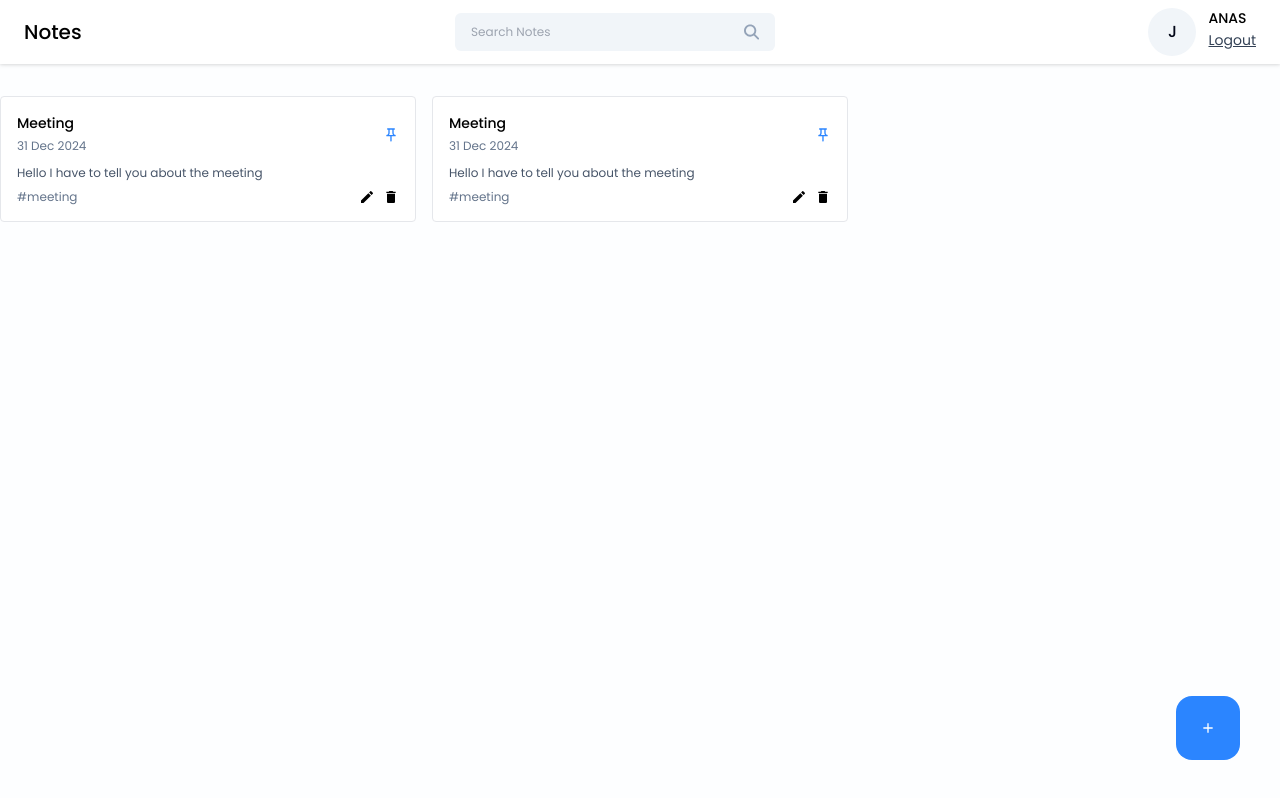
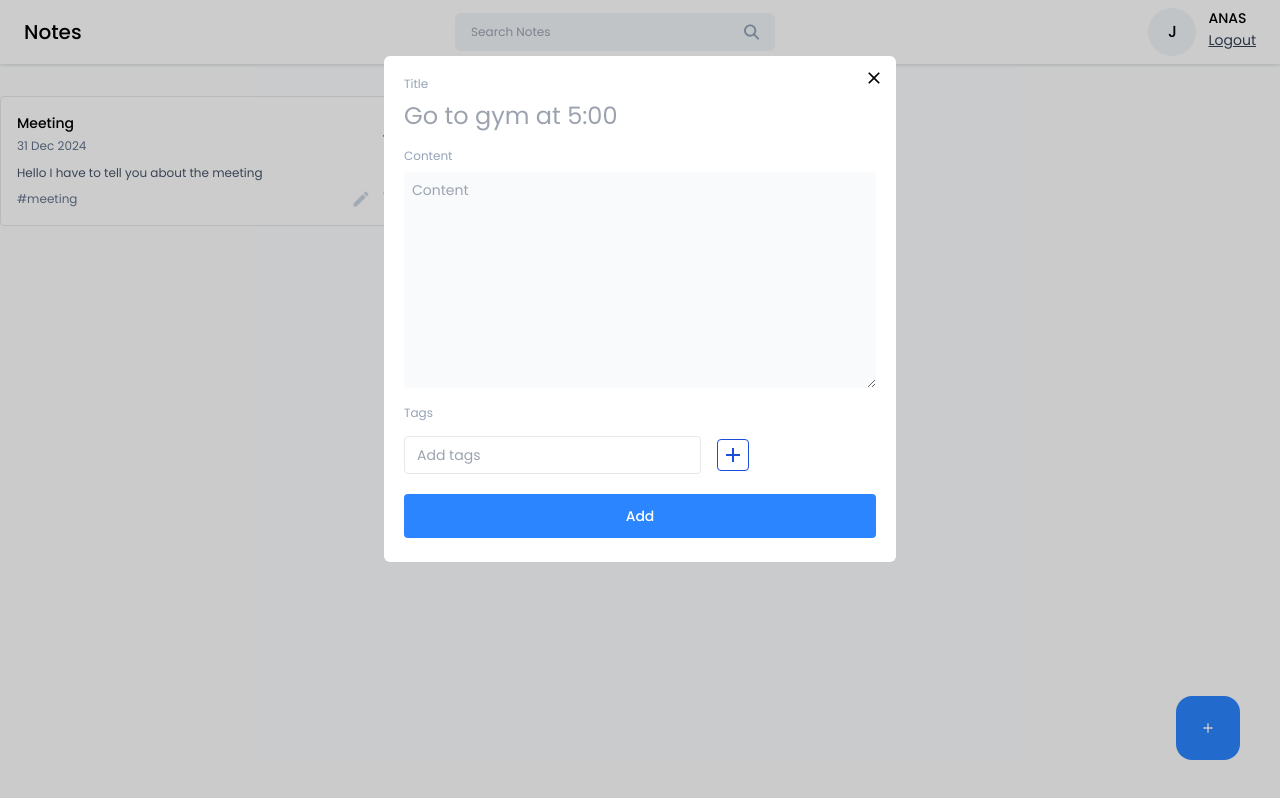
Before and after one commit to MoAnasSiddiqui/book-store-mern-project, a React app in the folder frontend/: page /dashboard in a window 1280 px wide. Both pictures are taken after a click on the button 1208 px from the left and 728 px from the top of the page. Built offline with nearby package versions, Linux system fonts and the light colour scheme; the HTML template or start-up script is replaced by a standard one.

Commit message:
added new feature to edit and add new notes

```diff
--- /dev/null
+++ b/frontend/src/components/Input/TagInput.jsx
@@ -0,0 +1,61 @@
+import React, { useState } from 'react'
+import { MdAdd, MdClose } from "react-icons/md"
+
+const TagInput = ({ tags, setTags }) => {
+
+    const [inputValue, setInputValue] = useState("")
+
+    const handleInputChange = (e) => {
+        setInputValue(e.target.value);
+    }
+
+    const addNewTag = () => {
+        if (inputValue.trim() != "") {
+            setTags([...tags, inputValue.trim()]);
+            setInputValue("")
+        }
+    }
+
+    const handleKeyDown = (e) => {
+        if (e.key === "Enter") {
+            addNewTag();
+        }
+    }
+
+    const handleRemoveTag = (tagToRemove) => {
+        setTags(tags.filter((tag) => tag !== tagToRemove));
+    }
+
+    return (
+        <div>
+            {tags?.length > 0 && (
+                <div className='flex items-center gap-2 flex-wrap mt-2'>
+                    {tags.map((tag, index) => (
+                        <span key={index} className='flex items-center gap-2 text-sm text-slate-900 bg-slate-100 px-3 py-1 rounded'>
+                            # {tag}
+                            <button onClick={() => { handleRemoveTag(tag) }}>
+                                <MdClose />
+                            </button>
+                        </span>
+                    ))}
+                </div>
+            )}
+
+            <div className='flex items-center gap-4 mt-3'>
+                <input type="text"
+                    value={inputValue}
+                    placeholder='Add tags'
+                    className='text-sm bg-transparent border px-3 py-2 rounded outline-none'
+                    onChange={handleInputChange}
+                    onKeyDown={handleKeyDown} />
+
+                <button className='w-8 h-8 flex items-center justify-center rounded border border-blue-700 hover:bg-blue-700'
+                    onClick={addNewTag} >
+                    <MdAdd className="text-2xl text-blue-700 hover:text-white" />
+                </button>
+            </div>
+        </div >
+    )
+}
+
+export default TagInput
--- a/frontend/src/index.css
+++ b/frontend/src/index.css
@@ -25,7 +25,12 @@
         @apply w-full text-sm bg-primary text-white p-2 rounded my-1 hover:bg-blue-600;
     }
 
-    /* .icon-btn{
+    .icon-btn{
         @apply text-xl text-slate-300 cursor-pointer hover:text-primary;
-    } */
+    }
+
+    .input-label {
+        @apply text-xs text-slate-400;
+    }
+
 }
--- a/frontend/src/pages/Home/AddEditNotes.jsx
+++ b/frontend/src/pages/Home/AddEditNotes.jsx
@@ -1,11 +1,79 @@
-import React from 'react'
+import React, { useState } from 'react'
+import TagInput from '../../components/Input/TagInput'
+import { MdClose } from "react-icons/md"
 
-const AddEditNotes = () => {
-  return (
-    <div>
+const AddEditNotes = ({ noteData, type, onClose }) => {
 
-    </div>
-  )
+    const [title, setTitle] = useState("")
+    const [content, setContent] = useState("")
+    const [tags, setTags] = useState([])
+    const [error, setError] = useState(null);
+
+    const addNewNote= async () => {};
+
+    const editNote = async () => {};
+
+    const handleAddNote = () => {
+        if (!title) {
+            setError("Please enter the title")
+            return;
+        }
+        if (!content) {
+            setError("Please enter the content")
+            return;
+        }
+        setError("");
+
+        if (type === 'edit'){
+            editNote()
+        } else {
+            addNewNote()
+        }
+
+        return
+    }
+
+    return (
+        <div className='relative'>
+            <button className='w-7 h-7 rounded-full flex items-center justify-center absolute -top-3 -right-3 hover:bg-red-500' onClick={onClose}>
+                <MdClose className="text-xl" />
+            </button>
+
+            <div className='flex flex-col gap-2'>
+                <label className='input-label'>Title</label>
+                <input
+                    type='text'
+                    className='text-2xl text-slate-950 outline-none'
+                    placeholder='Go to gym at 5:00'
+                    value={title}
+                    onChange={({ target }) => setTitle(target.value)}
+                ></input>
+            </div>
+
+            <div className='flex flex-col gap-2 mt-4'>
+                <label className='input-label'>Content</label>
+                <textarea
+                    type='text'
+                    className='text-sm text-slate-950 outline-none bg-slate-50 p-2 rounded'
+                    placeholder='Content'
+                    rows={10}
+                    value={content}
+                    onChange={({ target }) => setContent(target.value)}
+                />
+            </div>
+            <div className='mt-3'>
+                <label className='input-label'>Tags</label>
+                <TagInput tags={tags} setTags={setTags} />
+            </div>
+
+            {error && <p className='text-red-500 text-xs pt'>{error}</p>}
+
+            <button className='btn-primary font-medium mt-5 p-3'
+                onClick={handleAddNote}>
+                Add
+            </button>
+        </div>
+    )
 }
 
 export default AddEditNotes
--- a/frontend/src/pages/Home/Home.jsx
+++ b/frontend/src/pages/Home/Home.jsx
@@ -1,9 +1,18 @@
-import React from 'react'
+import React, { useState } from 'react'
 import Navbar from '../../components/Navbar/Navbar'
 import NoteCard from '../../components/Cards/NoteCard'
+import AddEditNotes from '../../pages/Home/AddEditNotes'
 import { MdAdd } from 'react-icons/md'
+import Modal from 'react-modal'
 
 const Home = () => {
+
+  const [openAddEditModal, setOpenEditModal] = useState({
+    isShown: false,
+    type: "add",
+    data: null
+  })
+
   return (
     <>
       <Navbar />
@@ -33,9 +42,32 @@ const Home = () => {
 
         </div>
       </div>
-      <button className='w-16 h-16 flex items-center justify-center rounded-2xl bg-primary hover:bg-blue-600 absolute right-10 bottom-10' onClick={() => { }}>
+      <button className='w-16 h-16 flex items-center justify-center rounded-2xl bg-primary hover:bg-blue-600 absolute right-10 bottom-10'
+        onClick={() => {
+          setOpenEditModal({ isShown: true, type: 'add', data: null });
+        }}>
         <MdAdd className="text=[32px] text-white" />
       </button>
+
+      <Modal
+        isOpen={openAddEditModal.isShown}
+        onRequestClose={() => { }}
+        style={{
+          overlay: {
+            backgroundColor: "rgba(0,0,0,0.2)",
+          },
+        }}
+        contentLabel=""
+        className="w-[40%] max-h-3/4 bg-white rounded-md mx-auto mt-14 p-5 overflow-scroll"
+      >
+
+        <AddEditNotes
+          type={openAddEditModal.type}
+          noteData={openAddEditModal.data}
+          onClose={() => {
+            setOpenEditModal({ isShown: false, type: "add", data: null })
+          }} />
+      </Modal>
     </>
   )
 }
--- /dev/null
+++ b/package.json
@@ -0,0 +1,5 @@
+{
+  "dependencies": {
+    "react-modal": "^3.16.3"
+  }
+}
```
Also changed, not shown: 1 other file (tests, documents, lock files or other folders).
